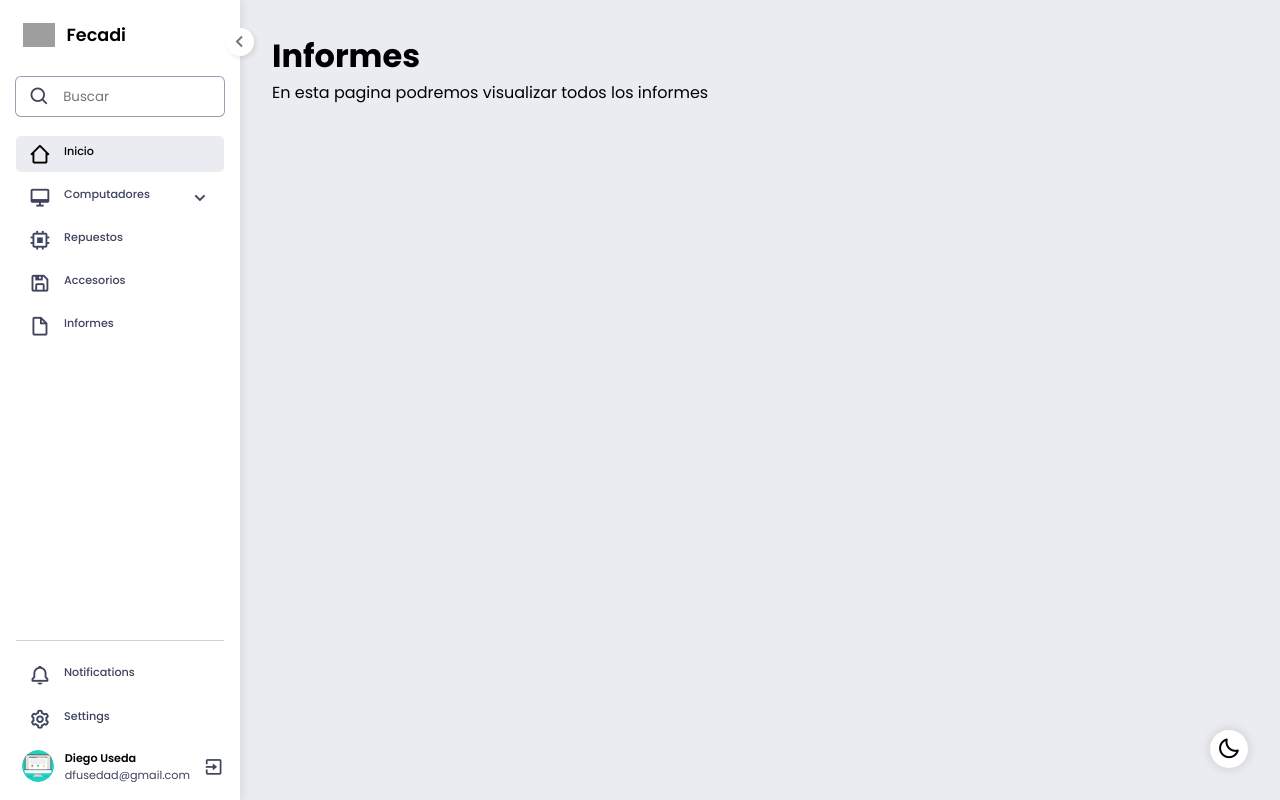
After one commit to DiegoFerneyUsedaDiaz/sistema_gestion_activos, a Django app: page /informes/ in a window 1280 px wide. The commit adds this page. Run offline with Django 5.2, Linux system fonts and the light colour scheme; grey boxes are pictures that could not be loaded.

Commit message:
creacion templates de todos los menus, creacion urls

```diff
--- a/sistema/static/css/style1.css
+++ b/sistema/static/css/style1.css
@@ -270,7 +270,7 @@ body {
 .footer{
     width: 100%;
     padding: 1rem 0;
-    box-shadow: 0 -0.01rem 0 0 var(--color-border);
+    box-shadow: 0 -0.03rem 0 0 var(--color-border);
 }
 .user{
     display: flex;
@@ -294,12 +294,12 @@ body {
     white-space: nowrap;
 }
 .user-data .name{
-    font-size: 0.6rem;
+    font-size: 0.7rem;
     font-weight: 600;
     color: var(--color-text-primary);
 }
 .user-data .email{
-    font-size: 0.6rem;
+    font-size: 0.7rem;
     color: var(--color-text-secondary);
 }
 .user-icon{
--- /dev/null
+++ b/sistema/templates/accesorios.html
@@ -0,0 +1,6 @@
+{% extends 'base1.html' %} {% block container%}
+
+         <h1>Accesorios</h1>
+            <p>En esta pagina podremos visualizar todos los accesorios</p>
+
+{% endblock %}
--- a/sistema/templates/base1.html
+++ b/sistema/templates/base1.html
@@ -50,19 +50,19 @@
                     </ul>
                     </li>
                     <li class="menu-item menu-item-static">
-                        <a href="#" class="menu-link">
+                        <a href="{% url 'sistema:repuestos' %}" class="menu-link">
                             <i class='bx  bx-chip'  ></i>
                             <span>Repuestos</span>
                         </a>
                     </li>
                     <li class="menu-item menu-item-static">
-                        <a href="#" class="menu-link">
+                        <a href="{% url 'sistema:accesorios' %}" class="menu-link">
                             <i class='bx  bx-save'  ></i>
                             <span>Accesorios</span>
                         </a>
                     </li>
                     <li class="menu-item menu-item-dropdown">
-                        <a href="#" class="menu-link">
+                        <a href="{% url 'sistema:informes' %}" class="menu-link">
                             <i class='bx bx-file-blank' ></i>
                             <span>Informes</span>
                         </a>
--- /dev/null
+++ b/sistema/templates/informes.html
@@ -0,0 +1,6 @@
+{% extends 'base1.html' %} {% block container%}
+
+         <h1>Informes</h1>
+            <p>En esta pagina podremos visualizar todos los informes</p>
+
+{% endblock %}
--- /dev/null
+++ b/sistema/templates/repuestos.html
@@ -0,0 +1,6 @@
+{% extends 'base1.html' %} {% block container%}
+
+         <h1>Repuestos</h1>
+            <p>En esta pagina podremos visualizar todos los repuestos</p>
+
+{% endblock %}
--- a/sistema/urls.py
+++ b/sistema/urls.py
@@ -6,4 +6,7 @@ app_name = 'sistema'
 urlpatterns = [
     path('', TemplateView.as_view(template_name='index.html'), name='index'),
     path('computer/', TemplateView.as_view(template_name='computer.html'), name='computer'),
+    path('repuestos/', TemplateView.as_view(template_name='repuestos.html'), name='repuestos'),
+    path('accesorios/', TemplateView.as_view(template_name='accesorios.html'), name='accesorios'),
+    path('informes/', TemplateView.as_view(template_name='informes.html'), name='informes'),
     ]
```
